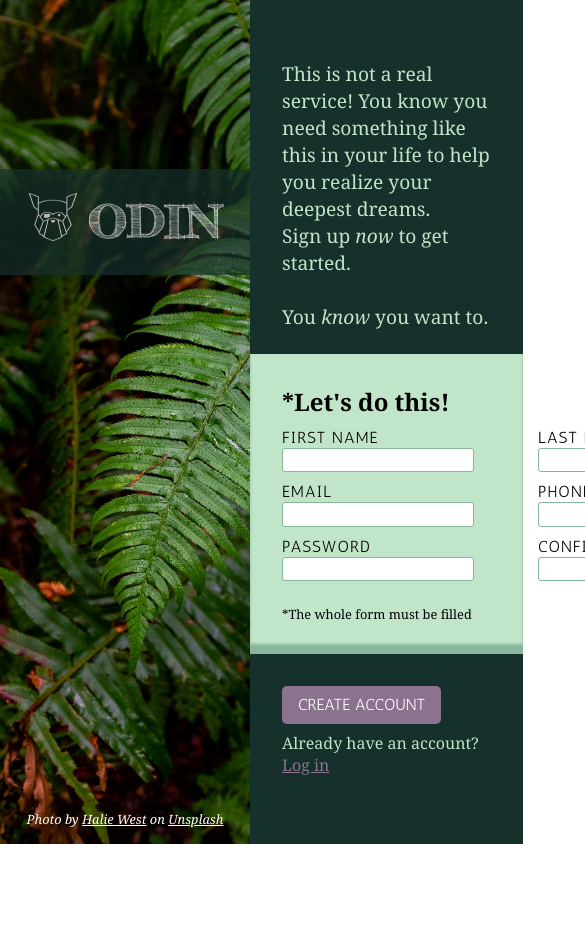
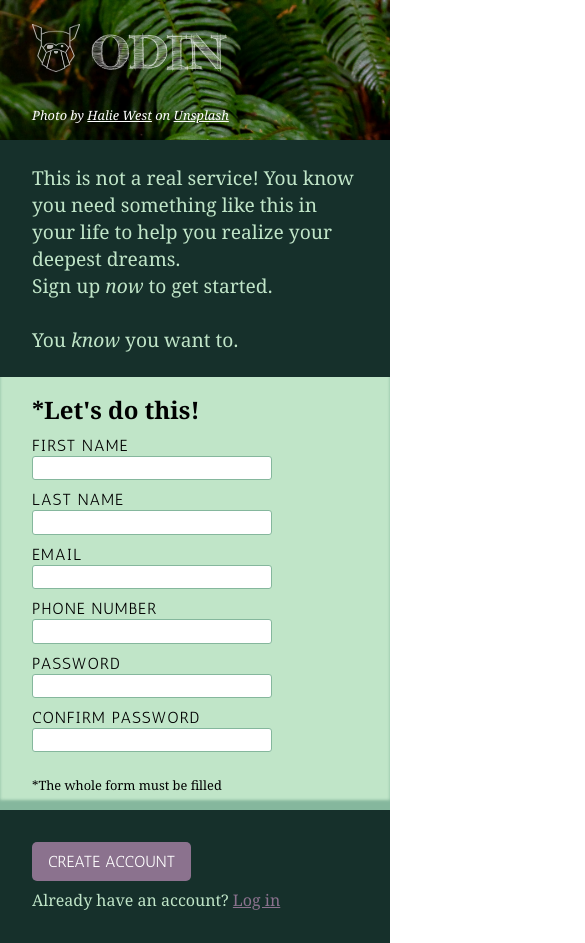
Before and after one commit to cocoxcomputerscience/odin-sign-up-form, a plain HTML site: page index.html in a window 390 px wide. Shown: the top 943 px of the page, 585 px wide, since content can reach past the window. Before the commit the page ends 844 px from the top, so only its background shows below. Drawn offline with Linux system fonts and the light colour scheme.

Commit message:
Add a responsive viewport

```diff
--- a/styles.css
+++ b/styles.css
@@ -42,7 +42,7 @@ input:focus {
 }
 
 html {
-    font-size: 16px;
+    font-size: 20px;
 }
 
 /* body */
@@ -209,3 +209,50 @@ button[type="submit"]:hover {
 #form-submit a:hover {
     color: var(--english-violet);
 }
+
+/* media queries */
+@media (width < 1000px) {
+    html {
+        font-size: 16px;
+    }
+}
+
+@media (width < 800px) {
+    body {
+        flex-direction: column;
+    }
+
+    #sidebar {
+        width: 100%;
+        align-items: flex-start;
+    }
+
+    #sidebar > div {
+        position: static;
+        background: none;
+        padding: 1.5rem 2rem;
+    }
+
+    #sidebar-text {
+        justify-content: flex-start;
+    }
+
+    #sidebar cite {
+        padding: 0 2rem 1rem 2rem;
+    }
+
+    form {
+        width: 100%;
+    }
+}
+
+@media (width < 500px) {
+    #form-input > section {
+        flex-direction: column;
+        gap: 0.5rem;
+    }
+
+    input {
+        width: 15rem;
+    }
+}
```
